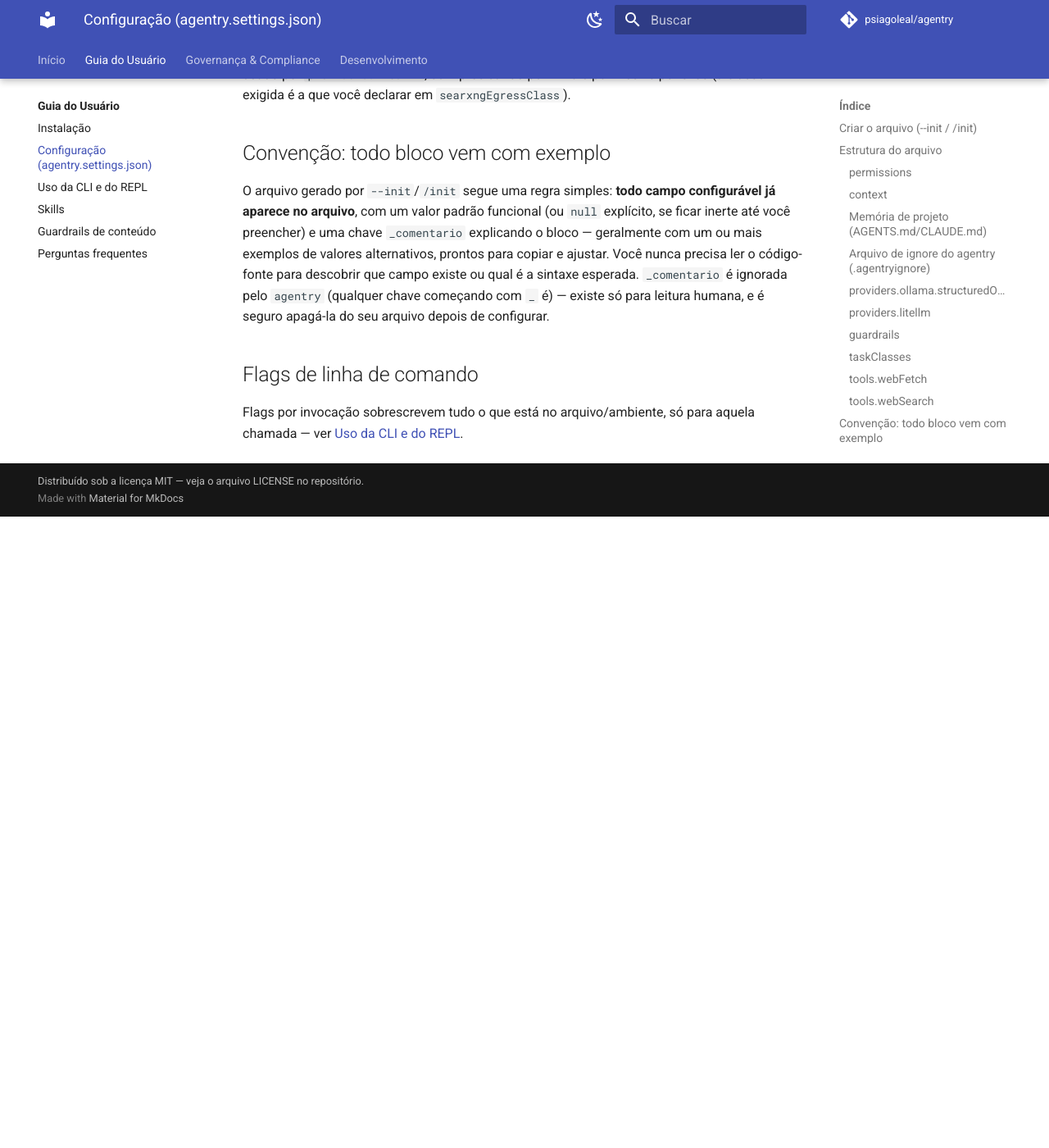
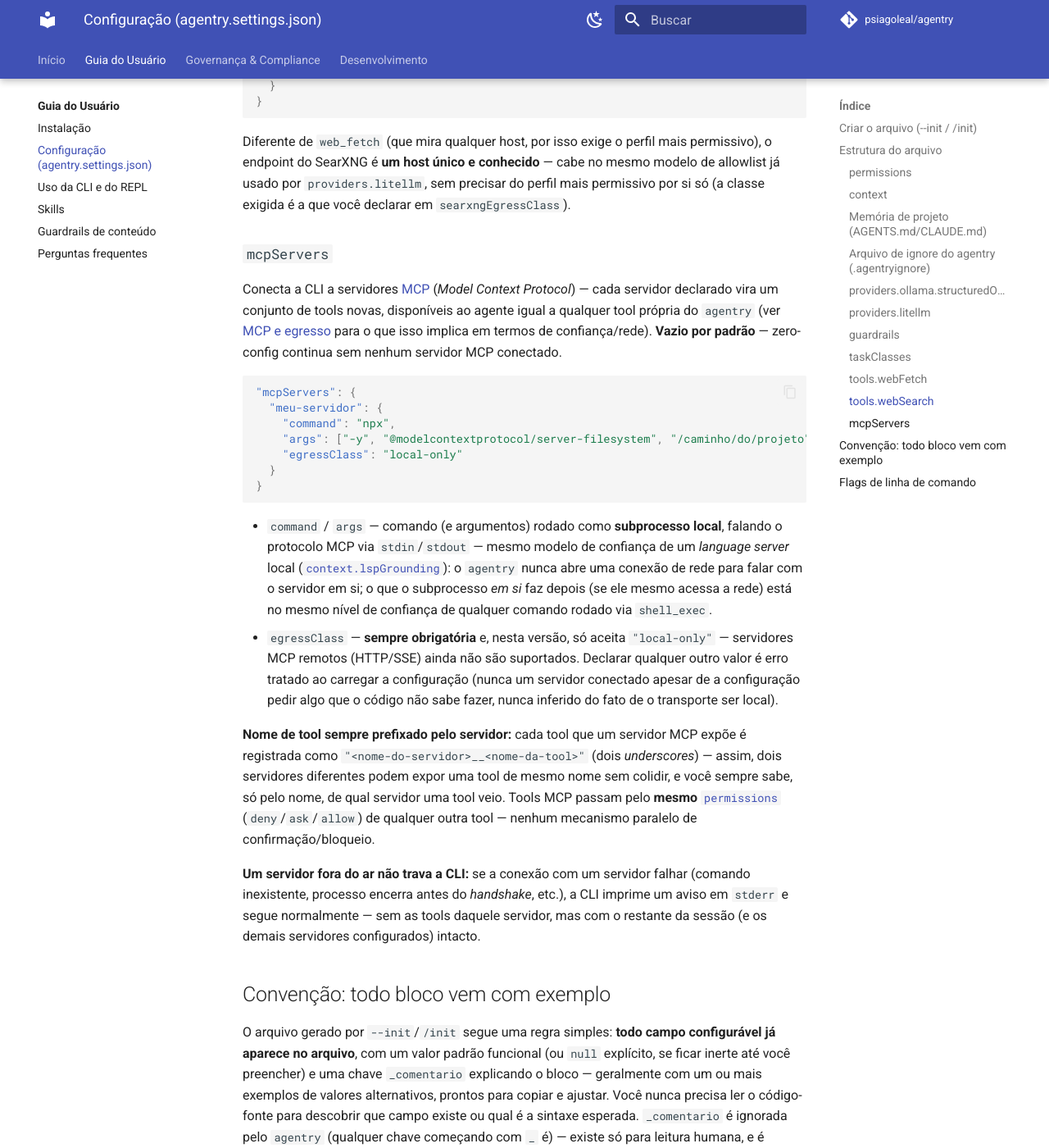
Before and after one commit to psiagoleal/agentry, an MkDocs documentation site: the page built from docs/usuario/configuracao.md, in a window 1280 px wide and 1400 px high, scrolled down 7232 px. Shown: the whole window at 82% size. Built offline with MkDocs 1.6.1 and Material for MkDocs 9.7.7, drawn with Linux system fonts in a browser that asks for light colours; comment, search, counter and statistics services are not loaded; before the commit the page ends 7862 px from its top, so only the background shows below that; some of the changed text lies outside the part shown.

Commit message:
MT-81: documentação (usuário + governança) -- ADR-0028 -> Accepted (fecha a Fase 16)
docs/usuario/configuracao.md ganha a seção mcpServers (schema, exemplo real
com npx/@modelcontextprotocol/server-filesystem, nome de tool sempre
prefixado pelo servidor, servidor fora do ar não trava a CLI).
docs/usuario/uso.md ganha uma nota curta em "Ferramentas do agente" sobre
tools MCP aparecerem dinamicamente. docs/governanca/privacidade-e-egresso.md
ganha a seção "MCP e egresso" para o público de compliance: por que só
servidores locais são suportados agora, a checagem em dois pontos
independentes (parsing + McpClient::start_from_settings, MT-80), por que
servidores remotos ficam fora até uma fase dedicada, e que o que um
subprocesso de servidor faz por conta própria não é controlado pelo
agentry (mesmo nível de confiança de shell_exec).

ADR-0028 promovida de Proposed para Accepted (MT-77..80 concluídos);
docs/adr/README.md e docs/roadmap-longo-prazo.md atualizados -- Fase 16
marcada concluída, mesmo padrão usado para fechar a Fase 15 (MT-76).

mkdocs build --strict limpo, anchors novos (mcpServers, mcp-e-egresso)
conferidos no HTML gerado. Nenhuma mudança de código -- fmt/clippy
rodados como checagem de sanidade.

{agente: Claude Code; modelo: claude-sonnet-5}

````diff
--- a/docs/usuario/configuracao.md
+++ b/docs/usuario/configuracao.md
@@ -92,6 +92,13 @@ nunca cai silenciosamente no exemplo genérico. O mesmo comando existe dentro do
         { "provider": "litellm", "model": "empresa/gpt-30b", "egressClass": "cloud-ok" }
       ],
       "preset": { "temperature": 0.2 }
+    }
+  },
+  "mcpServers": {
+    "meu-servidor": {
+      "command": "npx",
+      "args": ["-y", "@modelcontextprotocol/server-filesystem", "/caminho/do/projeto"],
+      "egressClass": "local-only"
     }
   },
   "tools": {
@@ -326,6 +333,48 @@ o endpoint do SearXNG é **um host único e conhecido** — cabe no mesmo modelo
 usado por `providers.litellm`, sem precisar do perfil mais permissivo por si só (a classe
 exigida é a que você declarar em `searxngEgressClass`).
 
+### `mcpServers`
+
+Conecta a CLI a servidores [MCP](https://modelcontextprotocol.io/) (*Model Context
+Protocol*) — cada servidor declarado vira um conjunto de tools novas, disponíveis ao agente
+igual a qualquer tool própria do `agentry` (ver [MCP e
+egresso](../governanca/privacidade-e-egresso.md#mcp-e-egresso) para o que isso implica em
+termos de confiança/rede). **Vazio por padrão** — zero-config continua sem nenhum servidor
+MCP conectado.
+
+```json
+"mcpServers": {
+  "meu-servidor": {
+    "command": "npx",
+    "args": ["-y", "@modelcontextprotocol/server-filesystem", "/caminho/do/projeto"],
+    "egressClass": "local-only"
+  }
+}
+```
+
+- `command` / `args` — comando (e argumentos) rodado como **subprocesso local**, falando o
+  protocolo MCP via `stdin`/`stdout` — mesmo modelo de confiança de um *language server* local
+  ([`context.lspGrounding`](#context)): o `agentry` nunca abre uma conexão de rede para falar
+  com o servidor em si; o que o subprocesso *em si* faz depois (se ele mesmo acessa a rede)
+  está no mesmo nível de confiança de qualquer comando rodado via `shell_exec`.
+- `egressClass` — **sempre obrigatória** e, nesta versão, só aceita `"local-only"` —
+  servidores MCP remotos (HTTP/SSE) ainda não são suportados. Declarar qualquer outro valor é
+  erro tratado ao carregar a configuração (nunca um servidor conectado apesar de a
+  configuração pedir algo que o código não sabe fazer, nunca inferido do fato de o transporte
+  ser local).
+
+**Nome de tool sempre prefixado pelo servidor:** cada tool que um servidor MCP expõe é
+registrada como `"<nome-do-servidor>__<nome-da-tool>"` (dois *underscores*) — assim, dois
+servidores diferentes podem expor uma tool de mesmo nome sem colidir, e você sempre sabe, só
+pelo nome, de qual servidor uma tool veio. Tools MCP passam pelo **mesmo**
+[`permissions`](#permissions) (`deny`/`ask`/`allow`) de qualquer outra tool — nenhum mecanismo
+paralelo de confirmação/bloqueio.
+
+**Um servidor fora do ar não trava a CLI:** se a conexão com um servidor falhar (comando
+inexistente, processo encerra antes do *handshake*, etc.), a CLI imprime um aviso em `stderr`
+e segue normalmente — sem as tools daquele servidor, mas com o restante da sessão (e os
+demais servidores configurados) intacto.
+
 ## Convenção: todo bloco vem com exemplo
 
 O arquivo gerado por `--init`/`/init` segue uma regra simples: **todo campo configurável já
````
Also changed, not shown: docs/adr/0028-mcp-client-via-rmcp.md (+1 -1 lines), docs/adr/README.md (+1 -1 lines), docs/governanca/privacidade-e-egresso.md (+32 -0 lines), docs/roadmap-longo-prazo.md (+12 -9 lines), docs/usuario/uso.md (+6 -0 lines).
